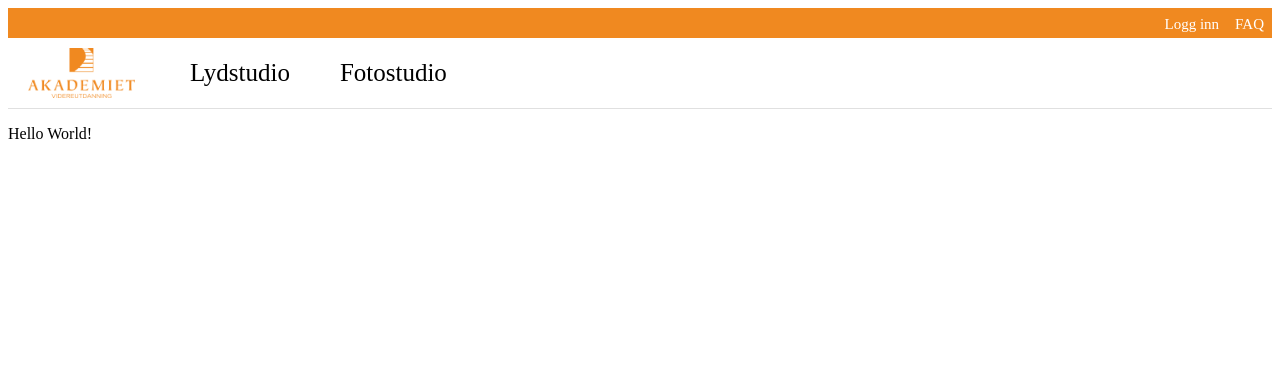
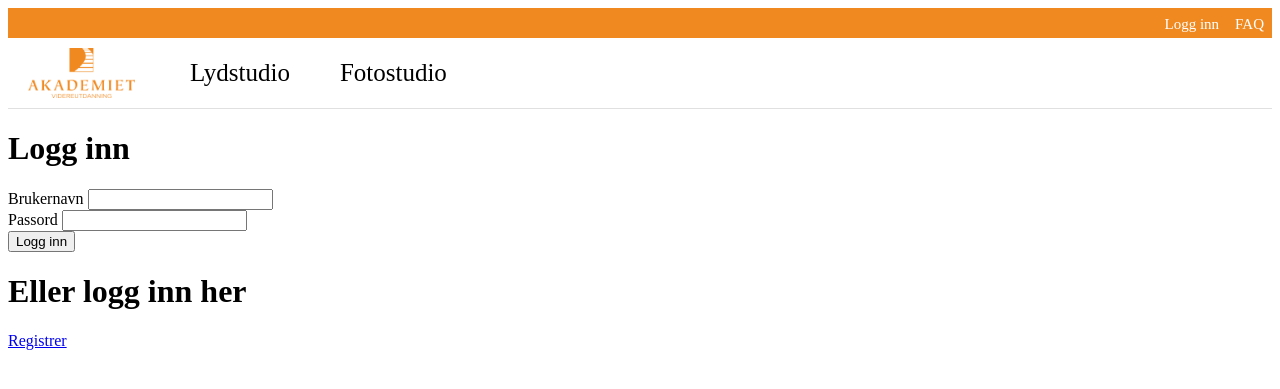
Before and after one commit to helene-cpu/Booking_1periode, a Flask app: page / in a window 1280 px wide. Shown: the top 389 px of the page. Run offline with Flask 3, Linux system fonts and the light colour scheme.

Commit message:
Lagt til registreringsside

```diff
--- a/app.py
+++ b/app.py
@@ -27,7 +27,7 @@ def index():
         conn = get_conn()
         cur = conn.cursor()
         cur.execute(
-            "SELECT navn, passord, brukernavn FROM brukere WHERE brukernavn=%s",
+            "SELECT passord, brukernavn FROM brukere WHERE brukernavn=%s",
             (brukernavn,)
         )
         user = cur.fetchone()
@@ -35,14 +35,41 @@ def index():
         conn.close()
 
         if user:
-            passord_db= user[1]
+            passord_db, brukernavn_db= user
 
             if check_password_hash(passord_db, passord):
-                session['Navn'] = user[0]
-                return render_template("start.html", form=form)
-        else:
-            form.username.errors.append("Feil brukernavn eller passord")
-     return render_template("start.html", form=form)
+                session['user'] = brukernavn_db
+                return redirect("/start")
+            else:
+                form.username.errors.append("Feil brukernavn eller passord")
+     return render_template("index.html", form=form)
+
+@app.route('/start', methods=["GET", "POST"])
+def start():
+    if "user" not in session:
+        return redirect("/")
+    return render_template("start.html")
+
+@app.route('/register', methods=["GET", "POST"])
+def register():
+    form= RegisterForm()
+
+    if form.validate_on_submit():
+        navn = form.name.data
+        brukernavn = form.username.data
+        klasse = form.classname.data
+        passord_hash = generate_password_hash(form.password.data)
+
+        conn = get_conn()
+        cur = conn.cursor()
+
+        cur.execute(
+            "INSERT INTO brukere (navn, brukernavn, klasse, passord) VALUES (%s, %s, %s, %s)",
+            (navn, brukernavn, klasse, passord_hash)
+        )
+        conn.commit()
+
+    return render_template("register.html", form=form)
 
 if __name__ == "__main__":
     app.run(debug=True)
--- a/templates/index.html
+++ b/templates/index.html
@@ -11,4 +11,6 @@
     {{ form.submit() }}
 </form>
 
+<h1>Eller logg inn her</h1>
+<a href="/register">Registrer</a>
 {% endblock %}
```
Also changed, not shown: templates/register.html (added, +13 -0 lines).
